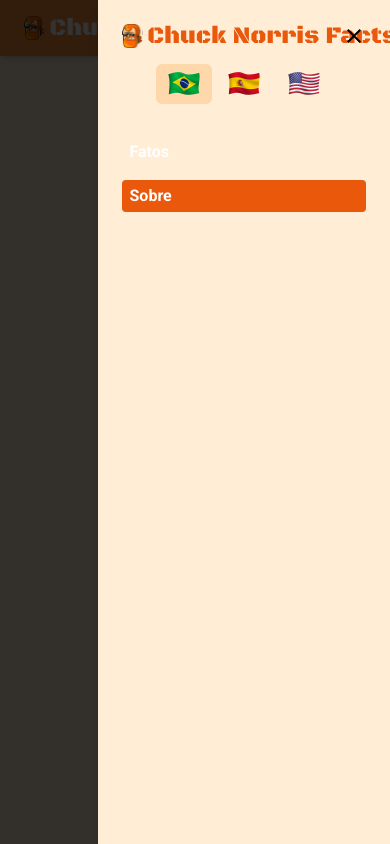
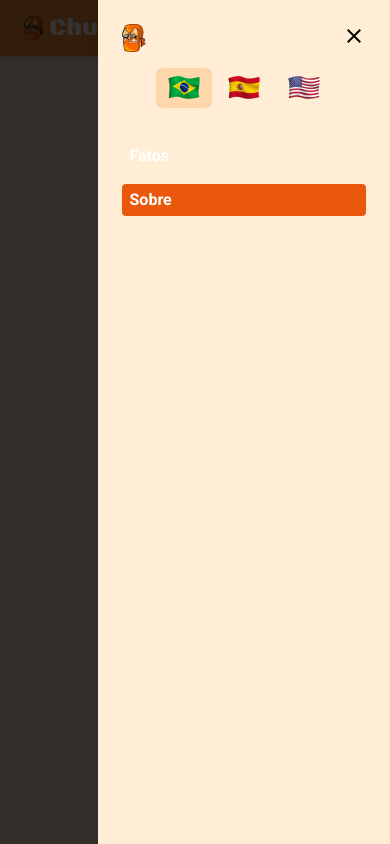
Before and after one commit to Yuri-Chaves/Ivve-Tech-Challenge, a Next.js app in the folder web/: page /about in a window 390 px wide. Both pictures are taken after a click on the button 354 px from the left and 28 px from the top of the page. Built offline with nearby package versions, Linux system fonts and the light colour scheme.

Commit message:
fix: responsiveness

```diff
--- a/web/components/MobileNav.tsx
+++ b/web/components/MobileNav.tsx
@@ -7,6 +7,7 @@
 import { usePathname } from 'next/navigation';
 import { useSiteLanguage } from '@/services';
 import Flags from './Flags';
+import Image from 'next/image';
 
 export default function MobileNav() {
   const pathname = usePathname();
@@ -18,7 +19,12 @@
         <CiMenuFries className='text-white text-[24px] hover:text-orange-600 transition-all' />
       </SheetTrigger>
       <SheetContent className='flex flex-col gap-4'>
-        <Chuck height={24} color="#ea580c " />
+        <div className="flex sm:hidden">
+          <Image src={'/chuck_face.png'} alt='chuck' height={24} width={24} />
+        </div>
+        <div className="hidden sm:flex">
+          <Chuck height={24} color="#ea580c " />
+        </div>
         <Flags />
         <nav className='mt-4 flex flex-col gap-3'>
         {links.map((link) => (
```
